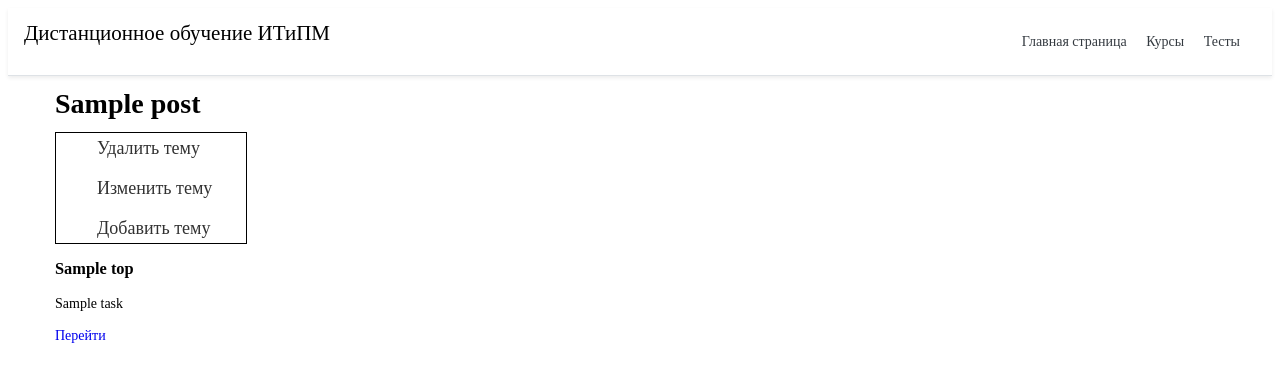
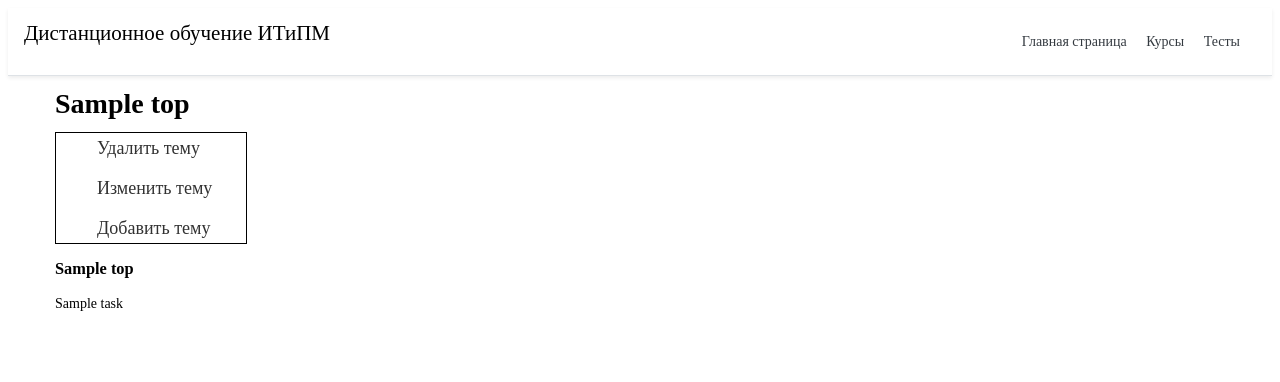
Before and after one commit to FaridunSalimzoda/myvkr, a Django app: template app/cours/templates/cours/topic.html in a window 1280 px wide. Shown: the top 382 px of the page. Run offline with Django 3.2, Linux system fonts and the light colour scheme; the template is opened without the code that fills it: most values are stand-ins (such as "Sample title", 1, 10 or a date in 2020).

Commit message:
Fixed topic detail view

```diff
--- a/app/cours/templates/cours/datail.html
+++ b/app/cours/templates/cours/datail.html
@@ -27,7 +27,7 @@
    <div class="kurs">
        <h3>{{ el.title }}</h3>
        <p>{{ el.task }}</p>
-       <a href="{% url 'datail' el.id %}">Перейти</a>
+       <a href="{% url 'top_datail' pk el.id %}">Перейти</a>
    </div>
 
     {%endfor%}
--- a/app/cours/templates/cours/topic.html
+++ b/app/cours/templates/cours/topic.html
@@ -7,7 +7,7 @@
 
 
 {% block content %}
-<h1>{{ post.title }}</h1>
+<h1>{{ top.title }}</h1>
 
 <div>
 	<ul class="menu">
@@ -22,15 +22,14 @@
 
 <div class="co">
         {% if top %}
-    {% for el in top %}
+
    <div class="kurs">
-       <h3>{{ el.title }}</h3>
-       <p>{{ el.task }}</p>
-       <a href="{% url 'top_datail' el.id %}">Перейти</a>
+       <h3>{{ top.title }}</h3>
+       <p>{{ top.task }}</p>
    </div>
 
-    {%endfor%}
+
    {% else %}
-   <p>Вы не добавили темы</p>
+   <p>Нет содержимого</p>
    {%endif%}
    {% endblock %}
```
